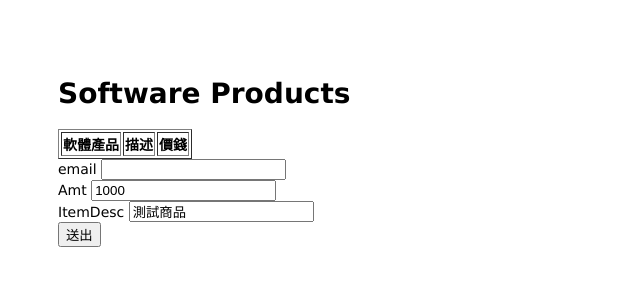
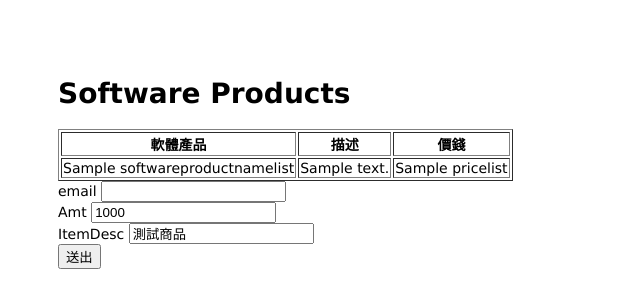
Before and after one commit to JN11540/newwebpay-sample, a FastAPI app: template app/templates/index.html in a window 1280 px wide. Shown: the top 308 px of the page, without its empty margins (0-640 px from the left). Run offline with FastAPI, Linux system fonts and the light colour scheme; the template is opened without the code that fills it: most values are stand-ins (such as "Sample title", 1, 10 or a date in 2020); lists and menus that the app fills with data are empty; some libraries are stand-ins or nearby versions.

Commit message:
extract sql info to frontend again

```diff
--- a/app/routes/index.py
+++ b/app/routes/index.py
@@ -48,18 +48,22 @@ async def get_index(request: Request):
     softwareproductnamelist = []
     descriptionlist = []
     pricelist = []
+
     try:
         # Connect to the database
         conn = psycopg2.connect(DATABASE_URL)
         cursor = conn.cursor()
+
         # Execute query to retrieve data
         cursor.execute("SELECT softwareproductname, description, price FROM softwareproduct;")
         results = cursor.fetchall()
+
         # Extract data into separate lists
         for row in results:
             softwareproductnamelist.append(row[0])
             descriptionlist.append(row[1])
             pricelist.append(row[2])
+
     except Exception as e:
         print("An error occurred:", e)
     finally:
@@ -67,6 +71,7 @@ async def get_index(request: Request):
             cursor.close()
         if conn:
             conn.close()
+
     # Pass the data to the template
     return templates.TemplateResponse("index.html", {
         "request": request,
--- a/app/templates/index.html
+++ b/app/templates/index.html
@@ -18,11 +18,11 @@
           </tr>
       </thead>
       <tbody>
-          {% for name, desc, price in zip(softwareproductnamelist, descriptionlist, pricelist) %}
+          {% for i in range(softwareproductnamelist|length) %}
           <tr>
-              <td>{{ name }}</td>
-              <td>{{ desc }}</td>
-              <td>{{ price }}</td>
+              <td>{{ softwareproductnamelist[i] }}</td>
+              <td>{{ descriptionlist[i] }}</td>
+              <td>{{ pricelist[i] }}</td>
           </tr>
           {% endfor %}
       </tbody>
```
